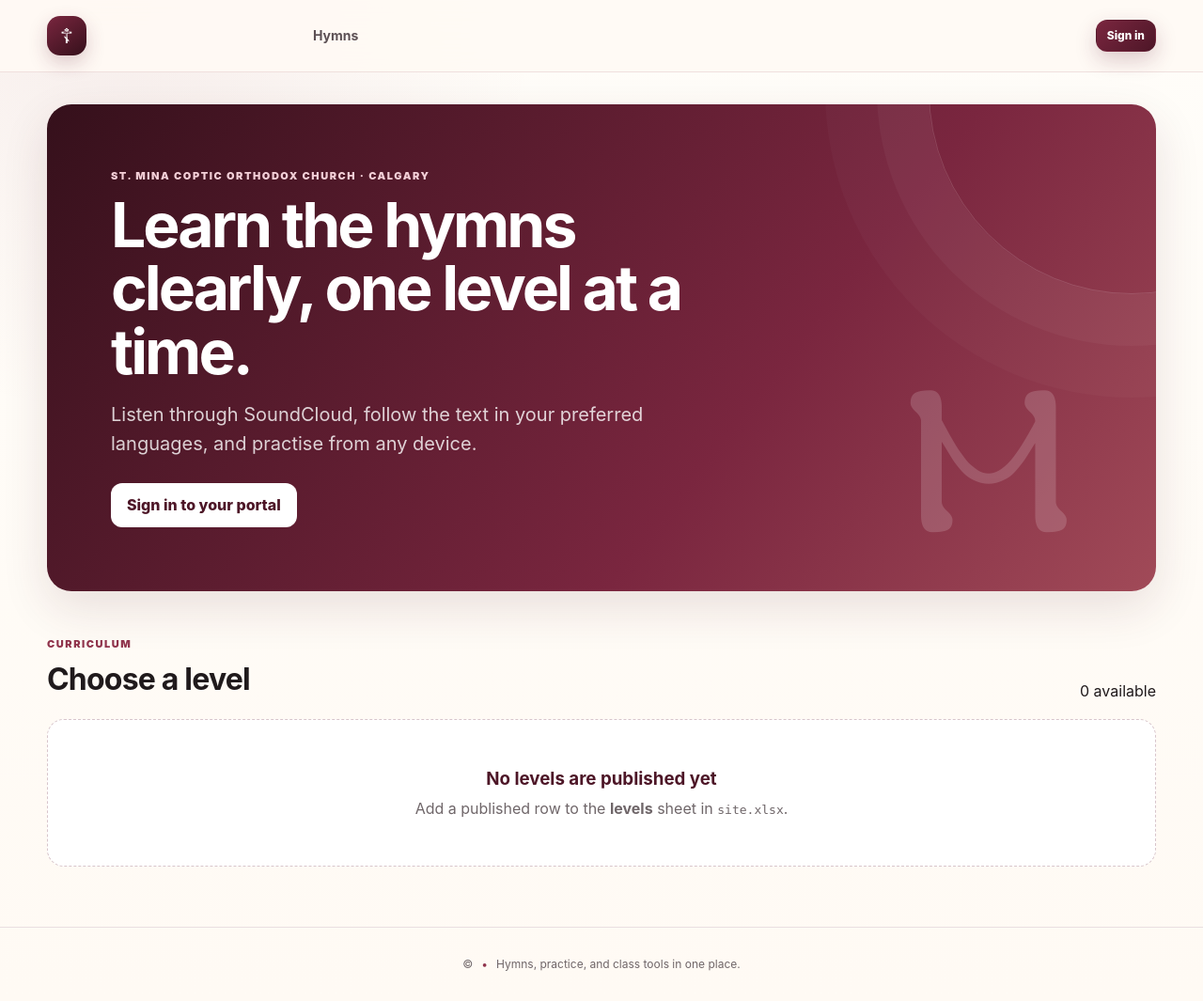
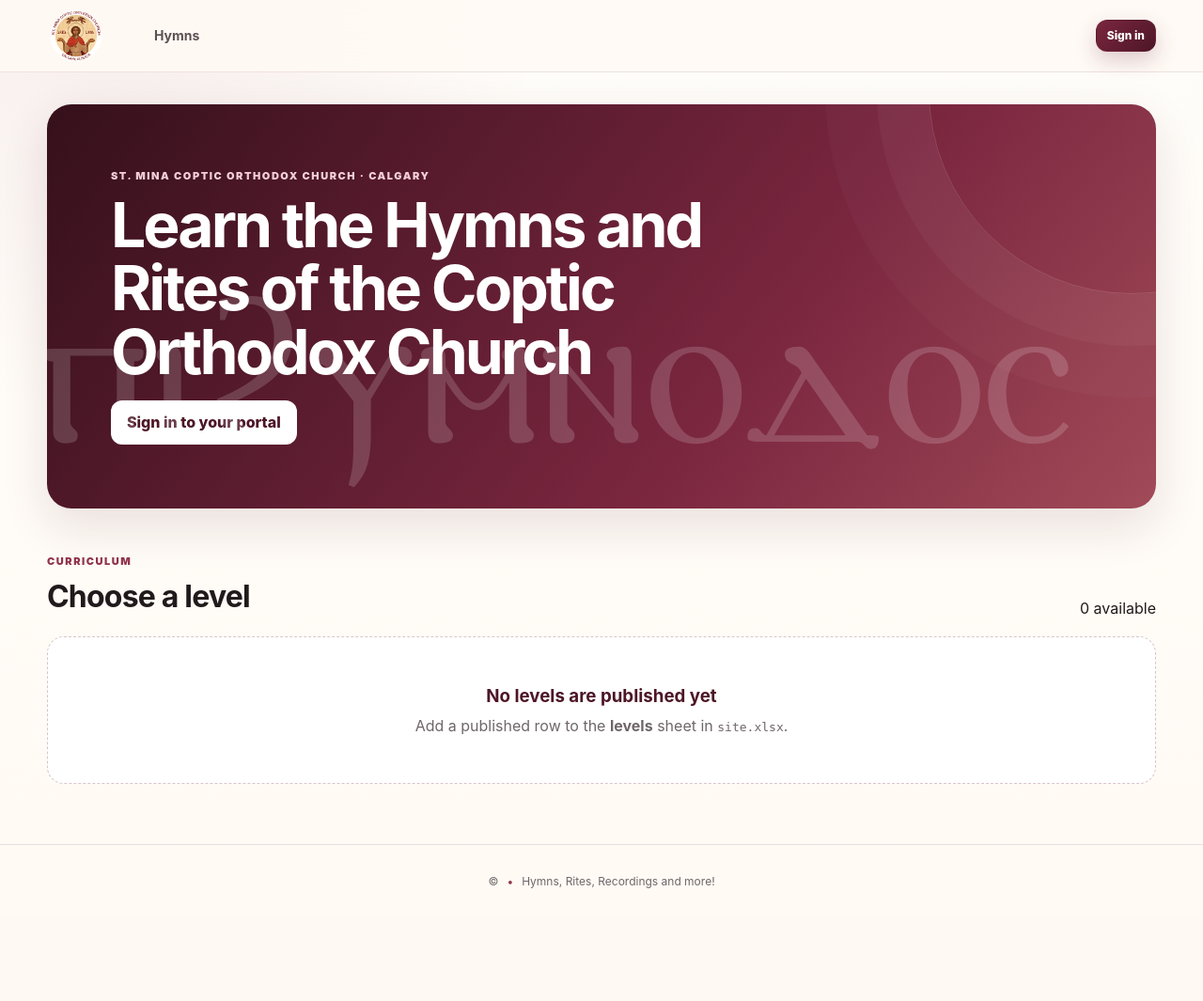
Before and after one commit to pierre-2005/stmina-hymns-school, a FastAPI app: template app/templates/index.html in a window 1280 px wide. Shown: the whole page at 94% size. After the commit the page ends 945 px from the top, so only its background shows below. Run offline with FastAPI, Linux system fonts and the light colour scheme; the template is opened without the code that fills it, so the values that code supplies are empty; parts of the project's set-up code (start-up, migrations or seed data) failed here and were passed over; some web fonts are replaced.

Commit message:
Refactor code structure for improved readability and maintainability. Added Avva Shenouda coptic Font and changed logos and added web icon.

```diff
--- a/app/static/site.css
+++ b/app/static/site.css
@@ -63,11 +63,6 @@ img, iframe, audio { max-width: 100%; }
 }
 .header-inner { min-height: 76px; display: flex; align-items: center; gap: 26px; }
 .brand { display: inline-flex; align-items: center; gap: 11px; text-decoration: none; min-width: 245px; }
-.brand-mark {
-  width: 42px; height: 42px; border-radius: 14px; display: grid; place-items: center;
-  color: #fff; background: linear-gradient(145deg, var(--burgundy-700), var(--burgundy-950));
-  box-shadow: 0 8px 20px rgba(99, 32, 54, 0.22); font-size: 22px;
-}
 .brand strong { display: block; color: var(--burgundy-950); font-size: 15px; letter-spacing: 0.01em; }
 .brand small { display: block; color: var(--muted); font-size: 11.5px; line-height: 1.25; margin-top: 2px; }
 .main-nav { display: flex; align-items: center; gap: 4px; flex: 1; }
@@ -312,7 +307,6 @@ img, iframe, audio { max-width: 100%; }
   .page-main { padding-top: 22px; }
   .brand small { display: none; }
   .brand { min-width: 0; }
-  .brand-mark { width: 38px; height: 38px; }
   .account-name { display: none; }
   .hero { padding: 34px 24px 40px; }
   .hero h1 { font-size: 39px; }
@@ -411,3 +405,58 @@ img, iframe, audio { max-width: 100%; }
     margin-top: 8px;
   }
 }
+
+.brand {
+  display: flex;
+  align-items: center;
+  gap: 14px;
+  min-width: 0;
+  color: inherit;
+  text-decoration: none;
+}
+
+.brand-logo {
+  display: block;
+  width: 62px;
+  height: 62px;
+  flex: 0 0 62px;
+  object-fit: contain;
+}
+
+.brand-copy {
+  display: flex;
+  flex-direction: column;
+  min-width: 0;
+}
+
+.brand-title {
+  font-weight: 800;
+  line-height: 1.2;
+}
+
+.brand-sub {
+  margin-top: 4px;
+  color: var(--muted);
+  font-size: 13px;
+  line-height: 1.3;
+}
+
+@media (max-width: 650px) {
+  .brand {
+    gap: 10px;
+  }
+
+  .brand-logo {
+    width: 50px;
+    height: 50px;
+    flex-basis: 50px;
+  }
+
+  .brand-title {
+    font-size: 16px;
+  }
+
+  .brand-sub {
+    font-size: 11px;
+  }
+}
--- a/app/templates/base.html
+++ b/app/templates/base.html
@@ -5,6 +5,8 @@
   <meta name="viewport" content="width=device-width, initial-scale=1">
   <meta name="theme-color" content="#6f2338">
   <title>{{ title }} · {{ site.site_title }}</title>
+  <link rel="icon" type="image/png" href="{{ url_for('static', path='images/stmina-logo.png') }}?v=1">
+  <link rel="apple-touch-icon" href="{{ url_for('static', path='images/stmina-logo.png') }}?v=1">
   <link rel="stylesheet" href="{{ url_for('static', path='site.css') }}?v=20">
   {% block extra_head %}{% endblock %}
 </head>
@@ -12,7 +14,11 @@
   <header class="site-header">
     <div class="shell header-inner">
       <a class="brand" href="/" aria-label="{{ site.site_title }} home">
-        <span class="brand-mark" aria-hidden="true">☦</span>
+        <img
+        class="brand-logo"
+        src="{{ url_for('static', path='images/stmina-logo.png') }}?v=1"
+        alt="St. Mina Coptic Orthodox Church Calgary logo"
+        >
         <span>
           <strong>{{ site.site_title }}</strong>
           <small>{{ site.site_subtitle }}</small>
@@ -64,7 +70,7 @@
     <div class="shell footer-inner">
       <span>© {{ site.footer_text }}</span>
       <span class="footer-dot">•</span>
-      <span>Hymns, practice, and class tools in one place.</span>
+      <span>Hymns, Rites, Recordings and more!</span>
     </div>
   </footer>
 
--- a/app/templates/index.html
+++ b/app/templates/index.html
@@ -3,15 +3,14 @@
 <section class="hero">
   <div class="hero-copy">
     <span class="eyebrow">St. Mina Coptic Orthodox Church · Calgary</span>
-    <h1>Learn the hymns clearly, one level at a time.</h1>
-    <p>Listen through SoundCloud, follow the text in your preferred languages, and practise from any device.</p>
+    <h1>Learn the Hymns and Rites of the Coptic Orthodox Church</h1>
     {% if current_user %}
       <a class="btn btn-primary" href="/portal">Open your {{ role_label|lower }} portal</a>
     {% else %}
       <a class="btn btn-primary" href="/login">Sign in to your portal</a>
     {% endif %}
   </div>
-  <div class="hero-symbol" aria-hidden="true">Ⲙ</div>
+  <div class="hero-symbol" aria-hidden="true">ⲡⲓϩⲩⲙⲛⲟⲇⲟⲥ</div>
 </section>
 
 <section class="section-heading">
```
Also changed, not shown: CHANGES.md (+1 -1 lines), app/static/fonts/Avva_Shenouda.ttf (added), app/static/images/stmina-logo.png (added).
